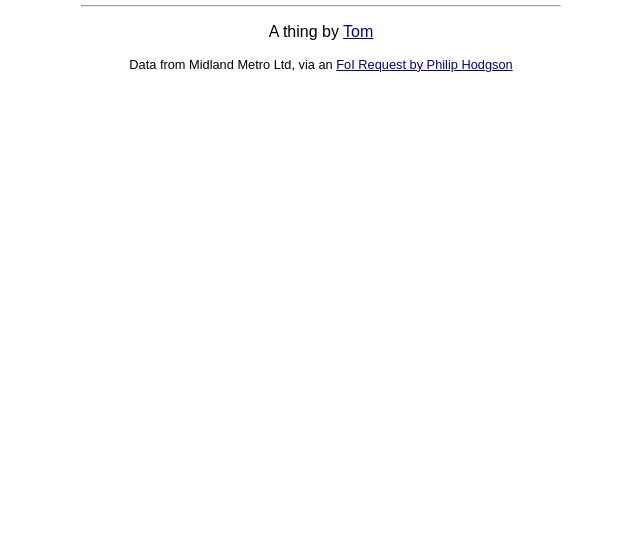
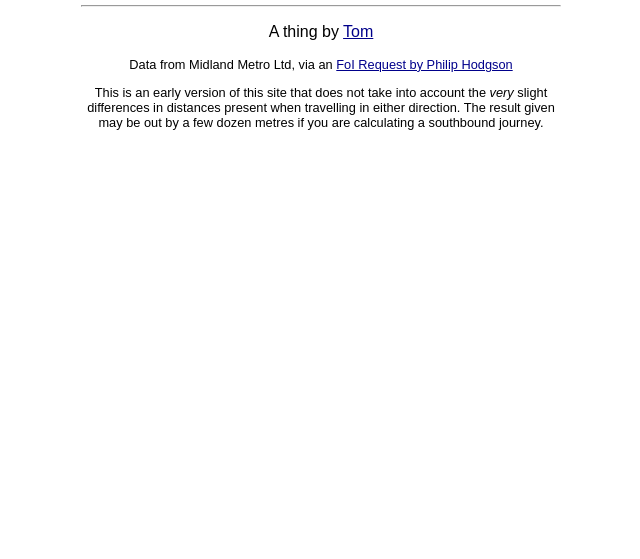
Before and after one commit to itsmeimtom/distances, a plain HTML site: page index.html in a window 1280 px wide. Shown: the part 241-800 px from the top of the page, without its empty margins (319-959 px from the left). Drawn offline with Linux system fonts and the light colour scheme.

Commit message:
add disclaimer

```diff
--- a/index.html
+++ b/index.html
@@ -102,6 +102,7 @@
 		<hr>
 		<p>A thing by <a href="https://tomr.me">Tom</a></p>
 		<p style="font-size: 0.8em;">Data from Midland&nbsp;Metro&nbsp;Ltd, via an <a href="https://www.whatdotheyknow.com/request/midland_metro_distances">FoI Request by Philip&nbsp;Hodgson</a></p>
+		<p style="font-size: 0.8em;">This is an early version of this site that does not take into account the <em>very</em> slight differences in distances present when travelling in either direction. The result given may be out by a few dozen metres if you are calculating a southbound journey.</p>
 	</footer>
 
 	<script src="distances.js"></script>
```
